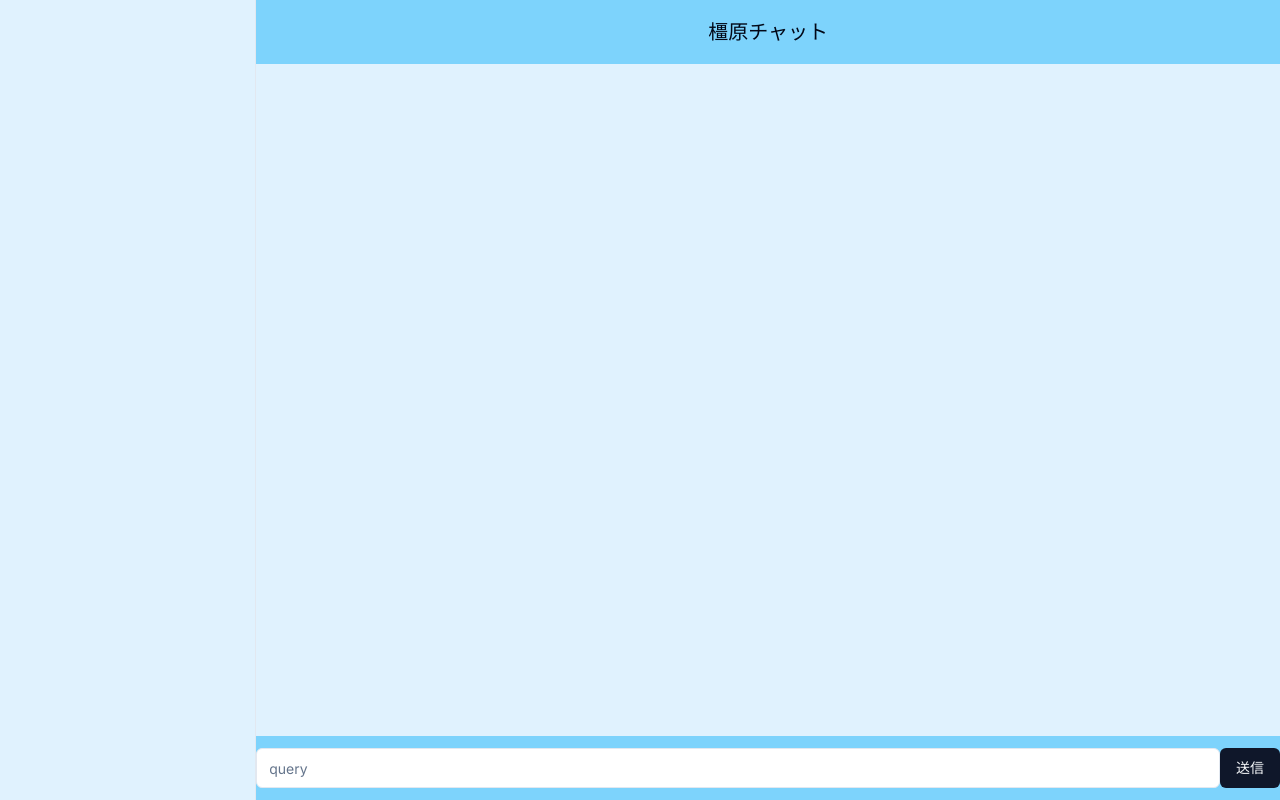
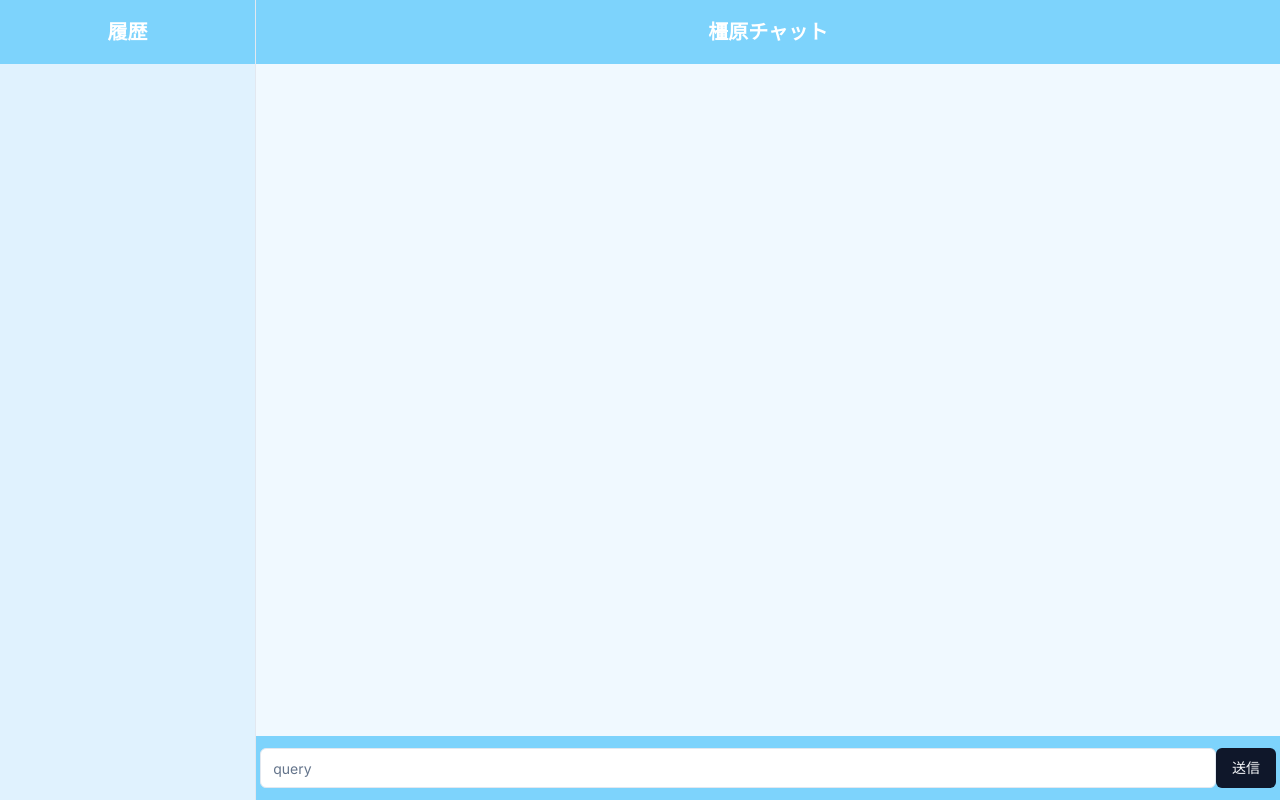
Before and after one commit to hiroaki222/Local-Knowledge-LLM, a Next.js app in the folder frontend/next/: page /chat in a window 1280 px wide. Built offline with nearby package versions, Linux system fonts and the light colour scheme.

Commit message:
完成(仮)UI

```diff
--- a/frontend/next/src/app/chat/page.tsx
+++ b/frontend/next/src/app/chat/page.tsx
@@ -6,20 +6,16 @@ import { Input } from "@/components/ui/input"
 
 export default function Page() {
     return <>
-        <div className="flex h-screen bg-sky-100">
-            <aside className="w-80 border-r dark:border-zinc-700">
+        <div className="flex h-screen bg-sky-50">
+            <aside className="w-80 border-r dark:border-zinc-700 bg-sky-100">
+                <header className="flex justify-center items-center h-16 bg-sky-300">
+                    <p className="text-xl text-white font-bold font-sans">履歴</p>
+                </header>
             </aside>
             <section className="flex flex-col w-full relative">
                 <Header />
-                <div className="flex w-full absolute bottom-0 justify-center items-center h-16 bg-sky-300">
-                    {/* <Footer/> */}
-                    {/* <div className="flex w-full justify-center items-center h-16 bg-sky-300 "> */}
-                        {/* <div className="flex w-full items-center space-x-2"> */}
-                        <div className="flex w-full items-center">
-                            <Input type="query" placeholder="query" />
-                            <Button type="submit">送信</Button>
-                        </div>
-                    {/* </div> */}
+                <div className="flex w-full absolute bottom-0">
+                    <Footer/>
                 </div>
             </section>
         </div>
--- a/frontend/next/src/components/ui/footer.tsx
+++ b/frontend/next/src/components/ui/footer.tsx
@@ -5,7 +5,7 @@ export default function Footer() {
 
     return (
         <footer className="flex w-full justify-center items-center h-16 bg-sky-300 ">
-            <div className="flex w-full items-center spave-x-2">
+            <div className="flex w-full items-center spave-x-2 ml-1 mr-1">
                 <Input type="query" placeholder="query" />
                 <Button type="submit">送信</Button>
             </div>
--- a/frontend/next/src/components/ui/header.tsx
+++ b/frontend/next/src/components/ui/header.tsx
@@ -1,7 +1,7 @@
 
 export default function Headers (){
 return<header className="flex w-full justify-center items-center h-16 bg-sky-300">
-        <p className="text-xl">橿原チャット</p>
+        <p className="text-xl text-white font-bold font-sans">橿原チャット</p>
 
 </header>
 }
```
